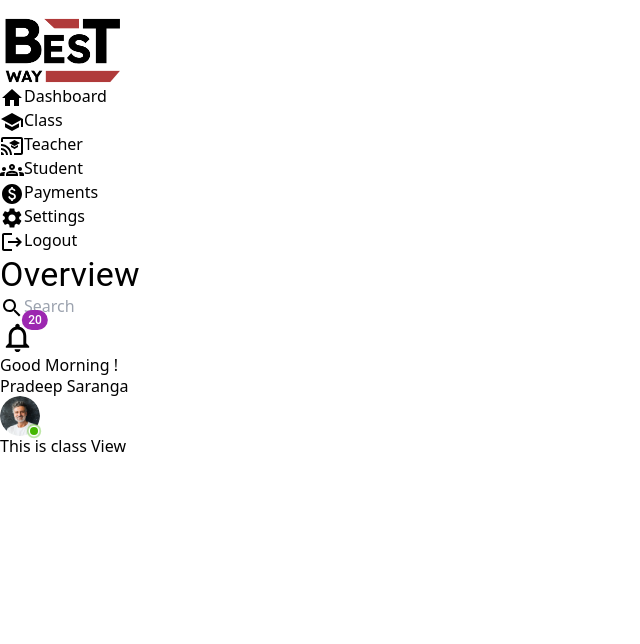
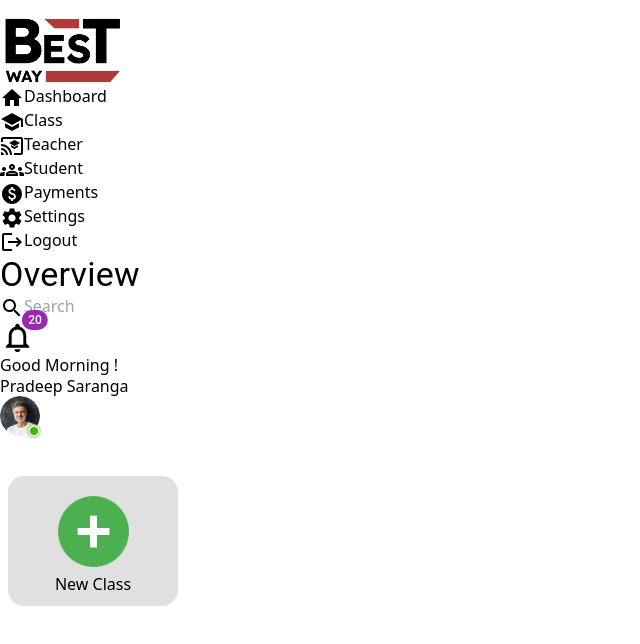
Before and after one commit to RAKITHA-AMADITHYA/LMS-React, a React (Vite) app in the folder lms-frontend/: page /admin/new-class in a window 1280 px wide. Shown: the top 644 px of the page, without its empty margins (0-640 px from the left). Built offline with nearby package versions, Linux system fonts and the light colour scheme.

Commit message:
created add new card and put them in to the page

```diff
--- /dev/null
+++ b/lms-frontend/src/components/CardNewAdding.jsx
@@ -0,0 +1,42 @@
+import { Box, Grid, Typography } from '@mui/material'
+import React from 'react'
+import AddIcon from '../assets/images/addIcon.png'
+import { Link } from 'react-router-dom'
+
+function CardNewAdding(props) {
+  return (
+    <Grid item xs={12} sm={12} md={12} lg={12} margin={1}>
+                    <Link to={props.path} style={{ textDecoration: 'none' }}>
+
+                        <Box mt={5}
+                            sx={{
+                                display: 'flex',
+                                alignItems: 'center',
+                                justifyContent: 'center',
+                                bgcolor: '#e0e0e0',
+                                borderRadius: 4,
+                                height: {
+                                    xs: 110,
+                                    sm: 130,
+                                    md: 110,
+                                    lg: 130
+                                },
+                                width: {
+                                    xs: 150,
+                                    sm: 180,
+                                    md: 150,
+                                    lg: 170
+                                },
+                                flexDirection: 'column',
+
+                            }}
+                        >
+                            <img src={AddIcon} width='50%' height='50%' alt="" />
+                            <h5 className='text-pretty text-xl'>{props.name}</h5>
+                        </Box>
+                    </Link>
+                </Grid>
+  )
+}
+
+export default CardNewAdding
--- a/lms-frontend/src/pages/Admin/class/AdminNewClass.jsx
+++ b/lms-frontend/src/pages/Admin/class/AdminNewClass.jsx
@@ -1,9 +1,12 @@
 import React from 'react'
+import CardNewAdding from '../../../components/CardNewAdding'
 
 function AdminNewClass() {
   return (
-    <div>
-      <h1>This is class View</h1>
+    <div className='h-screen'>
+      <CardNewAdding
+        name="New Class"
+      />
     </div>
   )
 }
--- a/lms-frontend/src/pages/Admin/student/AdminNewStudent.jsx
+++ b/lms-frontend/src/pages/Admin/student/AdminNewStudent.jsx
@@ -1,9 +1,12 @@
 import React from 'react'
+import CardNewAdding from '../../../components/CardNewAdding'
 
 function AdminNewStudent() {
   return (
-    <div>
-      <h1>This is New Students View</h1>
+    <div className='h-screen'>
+      <CardNewAdding
+        name="New Student"
+      />
     </div>
   )
 }
--- a/lms-frontend/src/pages/Admin/teacher/AdminNewTeacher.jsx
+++ b/lms-frontend/src/pages/Admin/teacher/AdminNewTeacher.jsx
@@ -1,9 +1,12 @@
 import React from 'react'
+import CardNewAdding from '../../../components/CardNewAdding'
 
 function AdminNewTeacher() {
   return (
-    <div>
-      <h1>This is New Teacher View</h1>
+    <div className='h-screen'>
+      <CardNewAdding
+        name="New Teacher"
+      />
     </div>
   )
 }
```
Also changed, not shown: lms-frontend/src/assets/images/addIcon.png (added).
